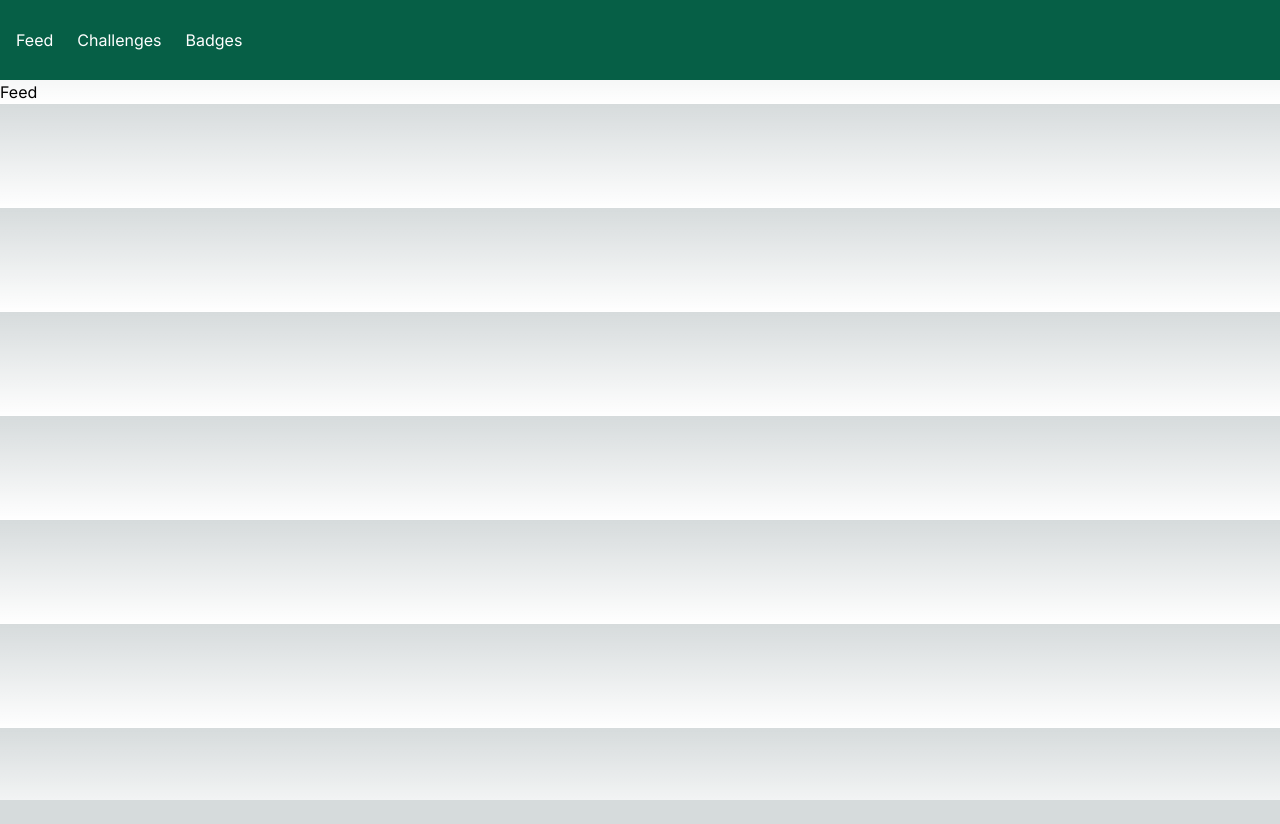
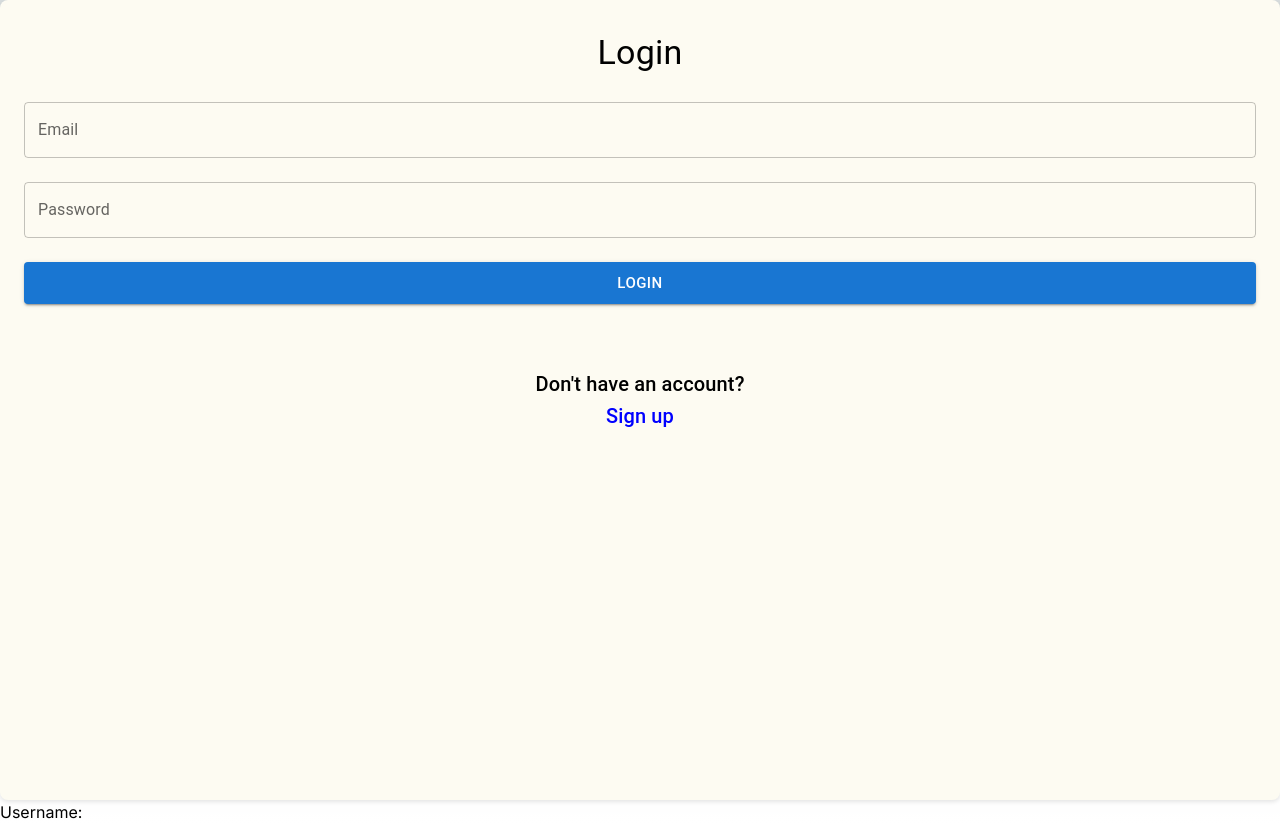
Before and after one commit to erinkwon01/badger, a Next.js app: page / in a window 1280 px wide. Before the commit the page ends 800 px from the top, so only its background shows below. Built offline with nearby package versions, Linux system fonts and the light colour scheme; no server answers.

Commit message:
set up log in and sign in screen

```diff
--- a/src/app/components/navbar.js
+++ b/src/app/home/components/navbar.js
@@ -1,7 +1,11 @@
+'use client'
 import React from "react";
 import Link from "next/link";
+import { useRouter } from "next/navigation";
+
 
 const NavBar = () => {
+  const router = useRouter();
   return (
     <>
       <div className="w-full h-20 bg-emerald-800 sticky top-0">
--- /dev/null
+++ b/src/app/home/page.js
@@ -0,0 +1,12 @@
+import React from 'react';
+import NavBar from './components/navbar';
+
+const Home = () => {
+    return (<div>
+        <NavBar></NavBar>
+        <div>Home</div>
+        </div>
+    )
+}
+
+export default Home;
--- a/src/app/layout.js
+++ b/src/app/layout.js
@@ -1,6 +1,7 @@
 import { Inter } from "next/font/google";
-import Navigation from "./components/navbar";
+import Navigation from "./home/components/navbar";
 import "./globals.css";
+import { ReduxProvider } from "@/redux/provider";
 
 const inter = Inter({ subsets: ["latin"] });
 
@@ -13,8 +14,7 @@ export default function RootLayout({ children }) {
   return (
     <html lang="en">
       <body className={inter.className}>
-        <Navigation />
-        {children}
+        <ReduxProvider> {children}</ReduxProvider>
       </body>
     </html>
   );
--- a/src/app/login/page.js
+++ /dev/null
@@ -1,9 +0,0 @@
-import React from 'react';
-
-const Login = () => {
-    return (
-        <div>Login</div>
-    )
-}
-
-export default Login;
--- a/src/app/page.js
+++ b/src/app/page.js
@@ -1,11 +1,31 @@
+"use client";
 import Head from "next/head";
 import { Inter } from "next/font/google"; //TODO: replace with font
 import Feed from "./feed/page";
+import { useState } from "react";
+import { logIn, logOut } from "@/redux/features/auth-Slice";
+import {TextField, Button, Container, Typography} from '@mui/material';
+import { useDispatch } from "react-redux";
+import {useAppSelector} from "@/redux/store";
+import { useRouter } from "next/navigation";
+import Link from "next/link";
+import { auth } from "../../server/firebase";
 
+const inter = Inter({ subsets: ["latin"]  });
 
-const inter = Inter({ subsets: ["latin"] });
+export default function Login() {
+  const [email, setEmail] = useState("");
+  const [password, setPassword] = useState('');
+  const dispatch = useDispatch();
+  const username = useAppSelector((state)=> state.authReducer.value.username);
+  const router = useRouter();
+  const handleLogin = (e) => {
+    e.preventDefault();
+    dispatch(logIn({username: email, password}))
+    router.push('/home')
+    console.log('Logging in with:', { email, password });
+  };
 
-export default function Home() {
   return (
     <div>
       <Head>
@@ -15,7 +35,55 @@ export default function Home() {
         <link rel="icon" href="/favicon.ico" />
       </Head>
       {/* TODO: might change to Login below */}
-      <Feed />
+      <Container maxWidth="large"  sx={{
+        backgroundColor: '#fdfbf2', // Set the background color to cream
+        height: '100vh',
+        padding: '2rem', // Add padding for spacing inside the container
+        borderRadius: '8px', // Optional: Add border radius for rounded corners
+        boxShadow: '0 2px 4px rgba(0, 0, 0, 0.1)', // Optional: Add box shadow for depth
+      }}>
+      <Typography variant="h4" align="center" gutterBottom>
+        Login
+      </Typography>
+      <form onSubmit={handleLogin}>
+        <TextField
+          label="Email"
+          variant="outlined"
+          fullWidth
+          margin="normal"
+          value={email}
+          onChange={(e) => setEmail(e.target.value)}
+        />
+        <TextField
+          label="Password"
+          type="password"
+          variant="outlined"
+          fullWidth
+          margin="normal"
+          value={password}
+          onChange={(e) => setPassword(e.target.value)}
+        />
+        <Button
+          type="submit"
+          variant="contained"
+          color="primary"
+          fullWidth
+          size="large"
+          style={{ marginTop: '1rem' }}
+        >
+          Login
+        </Button>
+      </form>
+      <Container maxWidth="sm" style={{ textAlign: 'center', marginTop: '4rem' }}>
+      <Typography variant="h6" style={{ marginTop: '1rem' }}>
+        Don't have an account?{' '}
+        <Link href="/signup">
+          <p style={{ textDecoration: 'none', color: 'blue' }}>Sign up</p>
+        </Link>
+      </Typography>
+    </Container>
+    </Container>
+    <h1> Username: {username}</h1>
     </div>
   );
 }
--- a/src/app/signup/page.js
+++ b/src/app/signup/page.js
@@ -1,9 +1,87 @@
+"use client";
 import React from 'react';
+import Link from 'next/link';
+import { db } from '../../../server/firebase';
+import { collection, addDoc } from 'firebase/firestore';
+// components/SignUpForm.js
+
+import { useState } from 'react';
+import { TextField, Button, Container, Typography } from '@mui/material';
 
 const SignUp = () => {
-    return (
-        <div>SignUp</div>
-    )
-}
+  const [email, setEmail] = useState('');
+  const [password, setPassword] = useState('');
+
+  const handleSignUp = async (e) => {
+    e.preventDefault();
+    // Implement your sign-up logic here
+    console.log('Signing up with:', { email, password });
+    try {
+        const docRef = await addDoc(collection(db, "users"), {
+            username: email,
+            password: password,
+            friends: [],
+          });
+
+    } catch (e) {
+        console.error("error adding document", e);
+    }
+    // Reset form fields
+    setEmail('');
+    setPassword('');
+  };
+
+  return (
+    <Container maxWidth="large"
+    sx={{
+        backgroundColor: '#fdfbf2', // Set the background color to cream
+        height: '100vh',
+        padding: '2rem', // Add padding for spacing inside the container
+        borderRadius: '8px', // Optional: Add border radius for rounded corners
+        boxShadow: '0 2px 4px rgba(0, 0, 0, 0.1)', // Optional: Add box shadow for depth
+      }}>
+      <Typography variant="h4" align="center" gutterBottom>
+        Sign Up
+      </Typography>
+      <form onSubmit={handleSignUp}>
+        <TextField
+          label="Email"
+          variant="outlined"
+          fullWidth
+          margin="normal"
+          value={email}
+          onChange={(e) => setEmail(e.target.value)}
+        />
+        <TextField
+          label="Password"
+          type="password"
+          variant="outlined"
+          fullWidth
+          margin="normal"
+          value={password}
+          onChange={(e) => setPassword(e.target.value)}
+        />
+        <Button
+          type="submit"
+          variant="contained"
+          color="primary"
+          fullWidth
+          size="large"
+          style={{ marginTop: '1rem', backgroundColor: 'black', color: 'white' }}
+        >
+          Sign Up
+        </Button>
+      </form>
+      <Container maxWidth="sm" style={{ textAlign: 'center', marginTop: '4rem' }}>
+      <Typography variant="h6" style={{ marginTop: '1rem' }}>
+        Already have an account?{' '}
+        <Link href="/">
+          <p style={{ textDecoration: 'none', color: 'blue' }}>Log In</p>
+        </Link>
+      </Typography>
+    </Container>
+    </Container>
+  );
+};
 
 export default SignUp;
--- /dev/null
+++ b/src/redux/features/auth-Slice.js
@@ -0,0 +1,30 @@
+import { createSlice, PayloadAction } from "@reduxjs/toolkit";
+
+const initialState = {
+    value: {
+        isAuth: false,
+        username: "",
+        password: ""
+    }
+}
+export const auth = createSlice({
+    name: "auth",
+    initialState,
+    reducers: {
+        logOut: () => {
+            return initialState;
+        },
+        logIn: (state, action) => {
+            return {
+                value: {
+                    isAuth: true,
+                    username: action.payload.username,
+                    password: action.payload.password
+                }
+            }
+        },
+    }
+})
+
+export const {logIn, logOut} = auth.actions;
+export default auth.reducer;
--- /dev/null
+++ b/src/redux/provider.js
@@ -0,0 +1,9 @@
+"use client";
+
+import {store} from "./store"
+import { Provider } from "react-redux";
+
+
+export function ReduxProvider({children}) {
+    return <Provider store={store}> {children} </Provider>
+}
--- /dev/null
+++ b/src/redux/store.js
@@ -0,0 +1,9 @@
+import { configureStore } from "@reduxjs/toolkit";
+import authReducer from "./features/auth-Slice";
+import { useSelector } from "react-redux";
+export const store = configureStore ({
+    reducer: {authReducer},
+});
+
+
+export const useAppSelector = useSelector;
```
Also changed, not shown: package.json (+6 -1 lines), 2 other files (tests, documents, lock files or other folders).
